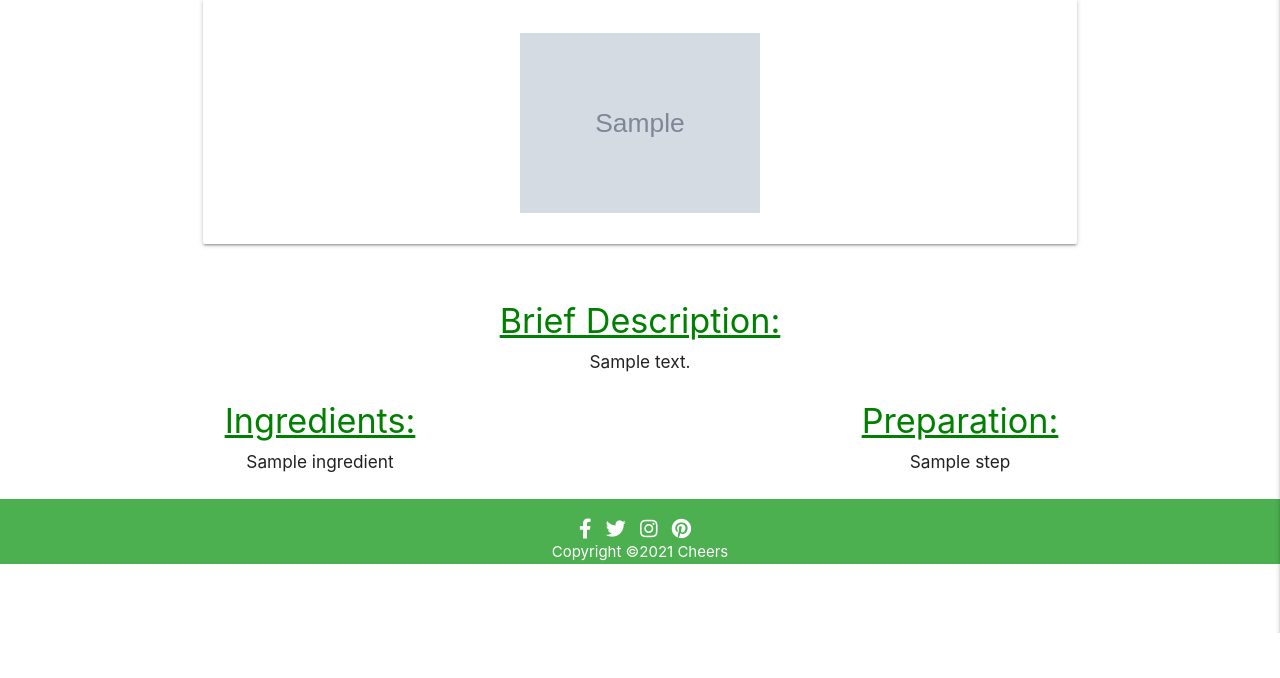
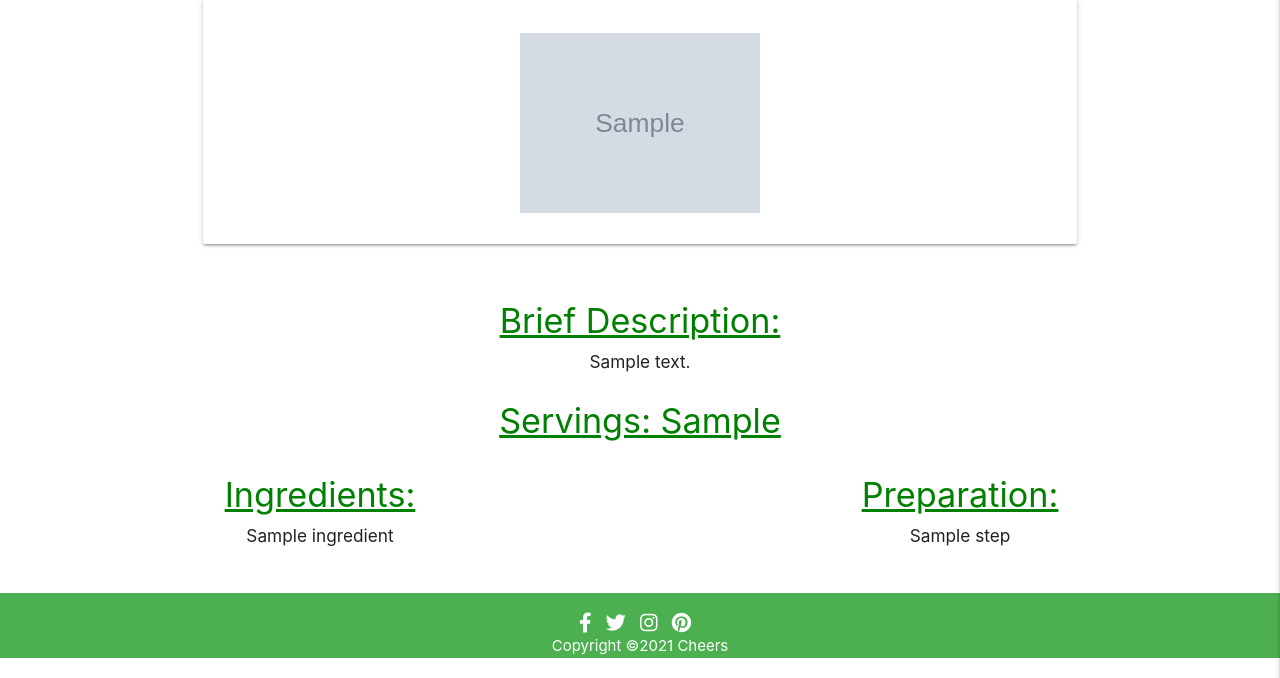
Before and after one commit to asplesa/cheers-ms3, a Flask app: template templates/cocktail.html in a window 1280 px wide. Shown: the part 167-845 px from the top of the page. Before the commit the page ends 800 px from the top, so only its background shows below. Run offline with Flask 2, Linux system fonts and the light colour scheme; the template is opened without the code that fills it: most values are stand-ins (such as "Sample title", 1, 10 or a date in 2020); grey boxes marked "Sample" are stand-in pictures; some libraries are stand-ins or nearby versions.

Commit message:
Add no of servins to the cocktail page

```diff
--- a/templates/cocktail.html
+++ b/templates/cocktail.html
@@ -23,6 +23,12 @@
             <h6>{{ cocktail.cocktail_description }}</h6>
         </div>
 
+<!-- Cocktail Serving -->
+    <div class="row cocktail-content center-align">
+        <div class="col s12">
+            <h4 style="color: green;text-decoration: underline;">Servings: {{ cocktail.cocktail_serv }} </h4>
+        </div>
+
         <!-- Cocktail Ingredients -->
         <div class="col s12 m12 l6">
             <h4 style="color: green;text-decoration: underline;">Ingredients:<br></h4>
```
